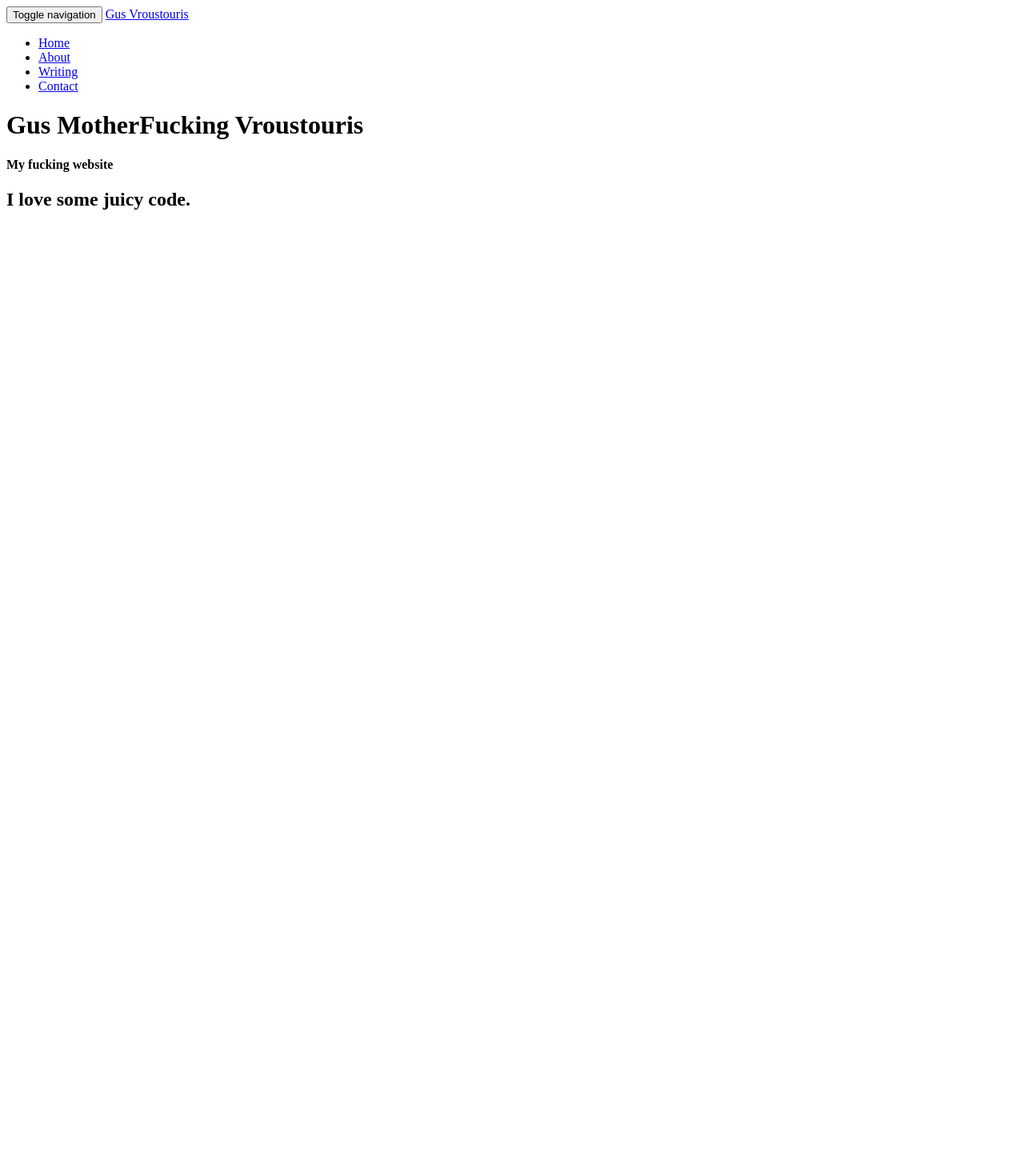
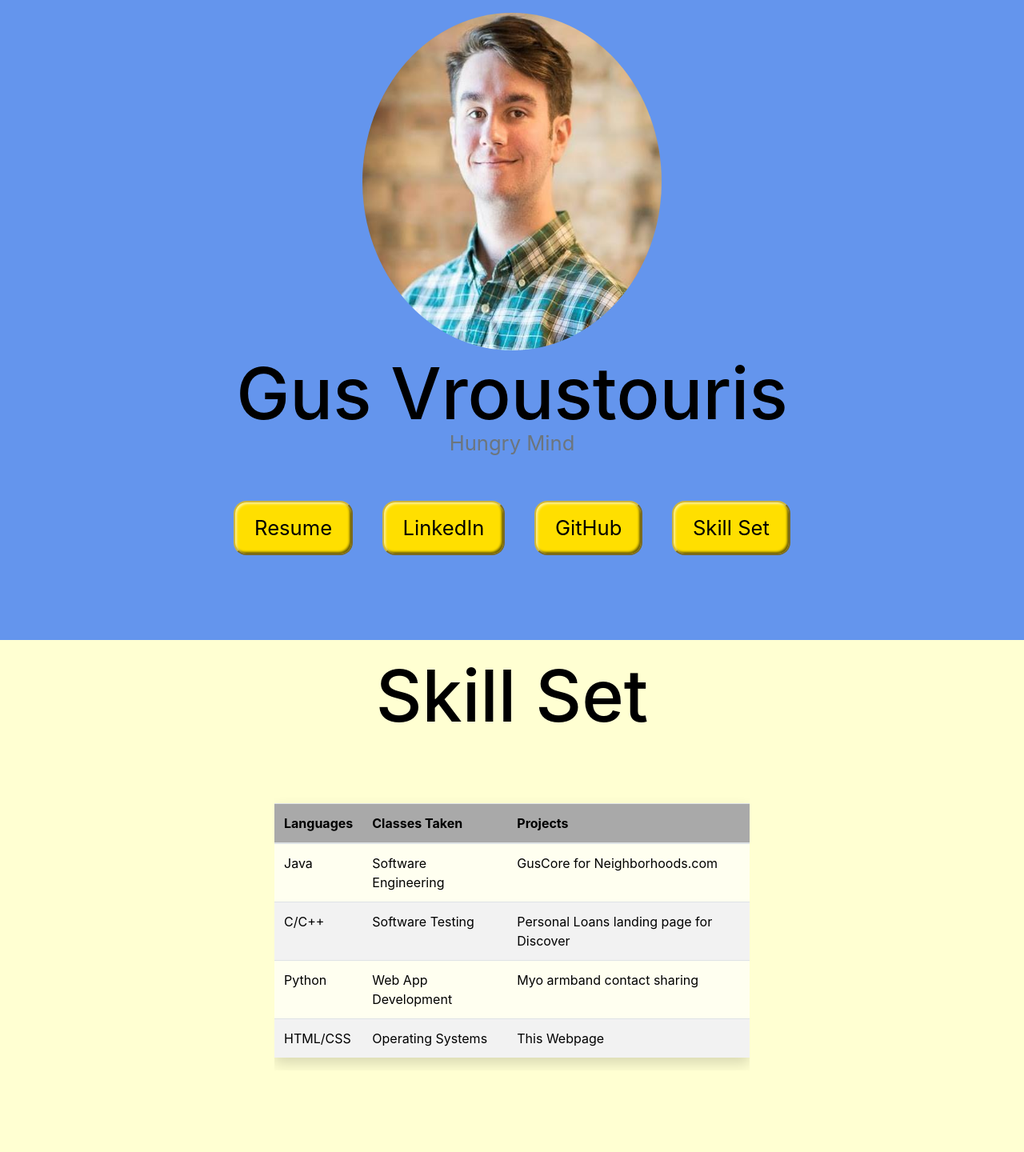
Before and after one commit to gvrousto/gvrousto.github.io, a plain HTML site: page index.html in a window 1280 px wide. Shown: the whole page at 80% size. Before the commit the page ends 800 px from the top, so only its background shows below. Drawn offline with nearby package versions, Linux system fonts and the light colour scheme.

Commit message:
new page

```diff
--- a/index.html
+++ b/index.html
@@ -1,41 +1,65 @@
 <!DOCTYPE html>
-
-<html lang='en'>
-
+<html>
   <head>
- 	 <link rel='stylesheet' type='text/css' href='/gvrousto.github.io/style.css'>
+    <title>Gus Vroustouris</title>
+    <link rel="icon" type="image/png" href="g.png">
+    <meta name="viewport" content="width=device-width, initial-scale=1, shrink-to-fit=no">
+    <link rel="stylesheet" href="https://stackpath.bootstrapcdn.com/bootstrap/4.1.3/css/bootstrap.min.css" integrity="sha384-MCw98/SFnGE8fJT3GXwEOngsV7Zt27NXFoaoApmYm81iuXoPkFOJwJ8ERdknLPMO" crossorigin="anonymous">
+    <link rel="stylesheet" href="style.css">
   </head>
-
-  <header class='main-header'>
-  <div class='black'></div>
-  <nav class='navbar navbar-default'>
-  <div class='container'>
-    <div class='navbar-header'>
-      <button type='button' class='navbar-toggle collapsed' data-toggle='collapse' data-target='#bs-example-navbar-collapse-1' aria-expanded='false'>
-        <span class='sr-only'>Toggle navigation</span>
-        <span class='icon-bar'></span>
-        <span class='icon-bar'></span>
-        <span class='icon-bar'></span>
-      </button>
-      <a class='navbar-brand' href='#'>
-        <i class="fa fa-heartbeat"></i>
-        Gus Vroustouris
-      </a>
+  <body>
+    <div class="container-fluid">
+      <div class="row">
+        <div class="col-md-12" id ="title">
+          <img class= "center-block rounded-corners headshot-sizing" src="resume-pic.jpg" alt="">
+          <h1 class = "text-center text-title-size">Gus Vroustouris</h1>
+          <p class = "text-muted text-center text-height muted-text-size">Hungry Mind</p>
+          <div class="text-center button-height">
+            <a href="resume_2018.pdf"><button class="custom-button">Resume</button></a>
+            <button class="custom-button button-spacing" onclick="window.location.href='https://www.linkedin.com/in/gus-v/'">LinkedIn</button>
+            <button class="custom-button button-spacing" onclick="window.location.href='https://github.com/gvrousto'">GitHub</button>
+            <a href="#skill-set"><button class="custom-button button-spacing" >Skill Set</button></a>
+          </div>
+        </div>
+      </div>
+      <div class="row" id = "skill-set">
+          <div class="offset-md-3 col-md-6 ">
+              <h1 class="text-center text-title-size">Skill Set</h1>
+              <div class="table-responsive">
+                <table class="table shadow button-height">
+                  <thead>
+                      <tr>
+                        <th scope="col">Languages</th>
+                        <th scope="col">Classes Taken</th>
+                        <th scope="col">Projects</th>
+                        </tr>
+                    </thead>
+                    <tbody>
+                      <tr>
+                        <td>Java</td>
+                        <td>Software Engineering</td>
+                        <td>GusCore for Neighborhoods.com</td>
+                      </tr>
+                      <tr>
+                        <td>C/C++</td>
+                        <td>Software Testing</td>
+                        <td>Personal Loans landing page for Discover</td>
+                      </tr>
+                      <tr>
+                        <td>Python</td>
+                        <td>Web App Development</td>
+                        <td>Myo armband contact sharing</td>
+                      </tr>
+                      <tr>
+                        <td>HTML/CSS</td>
+                        <td>Operating Systems</td>
+                        <td>This Webpage</td>
+                      </tr>
+                    </tbody>
+                  </table>
+              </div>
+          </div>
+      </div>
     </div>
-
-    <div class='collapse navbar-collapse' id='bs-example-navbar-collapse-1'>
-      <ul class='nav navbar-nav navbar-right'>
-        <li><a href='/'>Home</a></li>
-        <li><a id='nav-about' href='#'>About</a></li>
-        <li><a id='nav-writing' href='#'>Writing</a></li>
-        <li><a id='nav-contact' href='#'>Contact</a></li>
-      </ul>
-    </div>
-  </div>
-</nav>
-  <div class='header-text'>
-    <h1 class='header-title'>Gus MotherFucking Vroustouris</h1>
-    <h4 class='header-subtitle2'> My fucking website</h4>
-    <h2 class='header-subtitle'>I love some juicy code.</h2>
-  </div>
-</header>
+  </body>
+</html>
--- a/style.css
+++ b/style.css
@@ -0,0 +1,82 @@
+#title {
+    background-color: #6495ed;
+    padding: 2vh;
+    color: black;
+    line-height: 2vh;
+    height: 100vh;
+}
+
+#skill-set{
+  background-color: #ffffd2;
+  padding: 2vh;
+  color:black;
+  height: 80vh
+}
+
+th {
+    background-color: #A9A9A9;
+    color: black;
+}
+
+tr:nth-child(even){
+  background-color: #f2f2f2
+}
+
+tr:nth-child(odd){
+  background-color: #FFFFF0;
+}
+
+.custom-button{
+  background-color: #FFDF00;
+  border-radius: 2vh;
+  border-color: #CFB53B;
+  padding: 3vh;
+  font-size: 2vw;
+  text-align: center;
+  cursor: pointer;
+  box-shadow: inset 2px 2px 3px rgba(255, 255, 255, .6),
+                inset -2px -2px 3px rgba(0, 0, 0, .6);
+}
+
+.custom-button:hover{
+  background-color: #CFB53B;
+}
+
+.text-center {
+    text-height: 50%;
+    text-align: center;
+}
+
+.text-title-size{
+  font-size: 7vw;
+}
+
+.muted-text-size{
+  font-size: 2vw;
+}
+
+.text-height{
+    line-height: 0vh;
+}
+
+.button-height{
+    margin-top: 9vh;
+}
+
+.button-spacing{
+  margin-left: 4vh;
+}
+
+.rounded-corners {
+    border-radius: 70%;
+}
+
+.center-block {
+    margin: 0 auto;
+    display: block;
+}
+
+.headshot-sizing{
+  height: 55%;
+  width: 30%;
+}
```
Also changed, not shown: gus.html (deleted, +0 -43 lines), g.png (added), img/horse.jpg (deleted), resume-pic.jpg (added), 2 other files.
